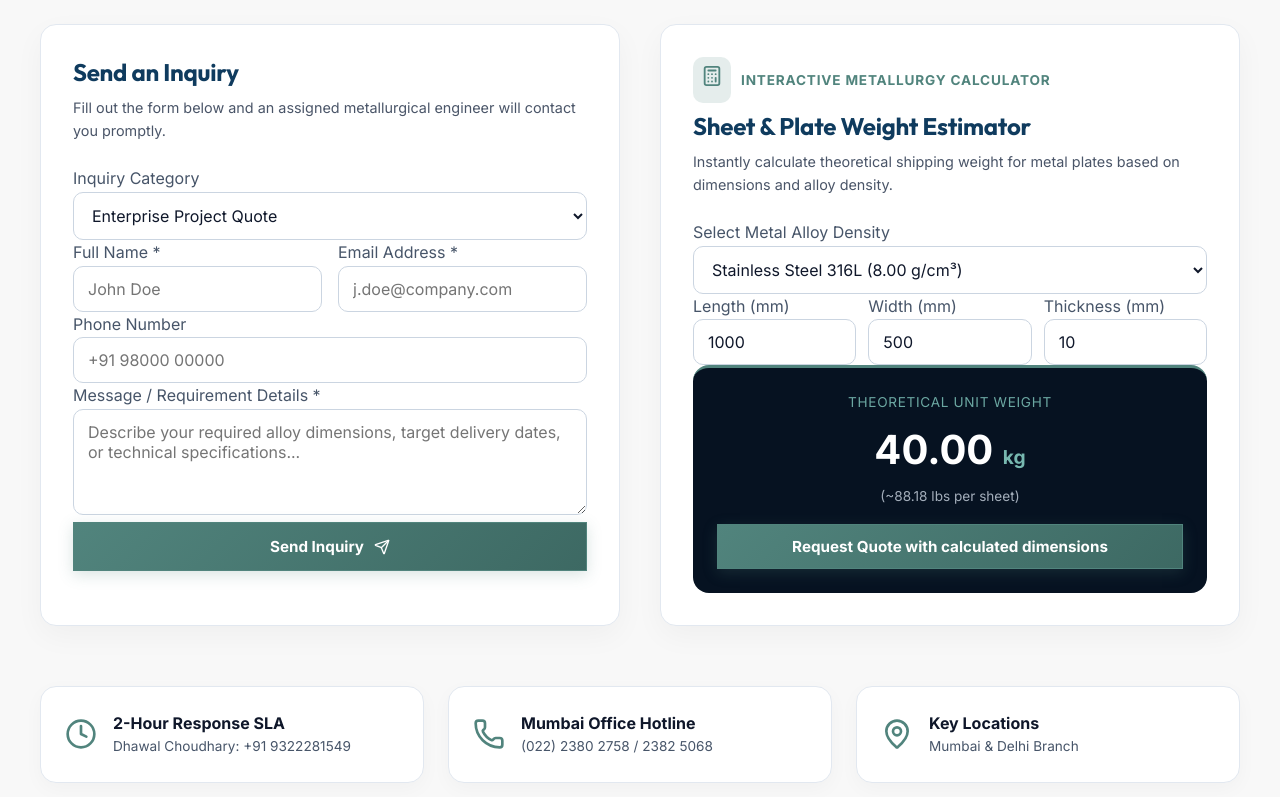
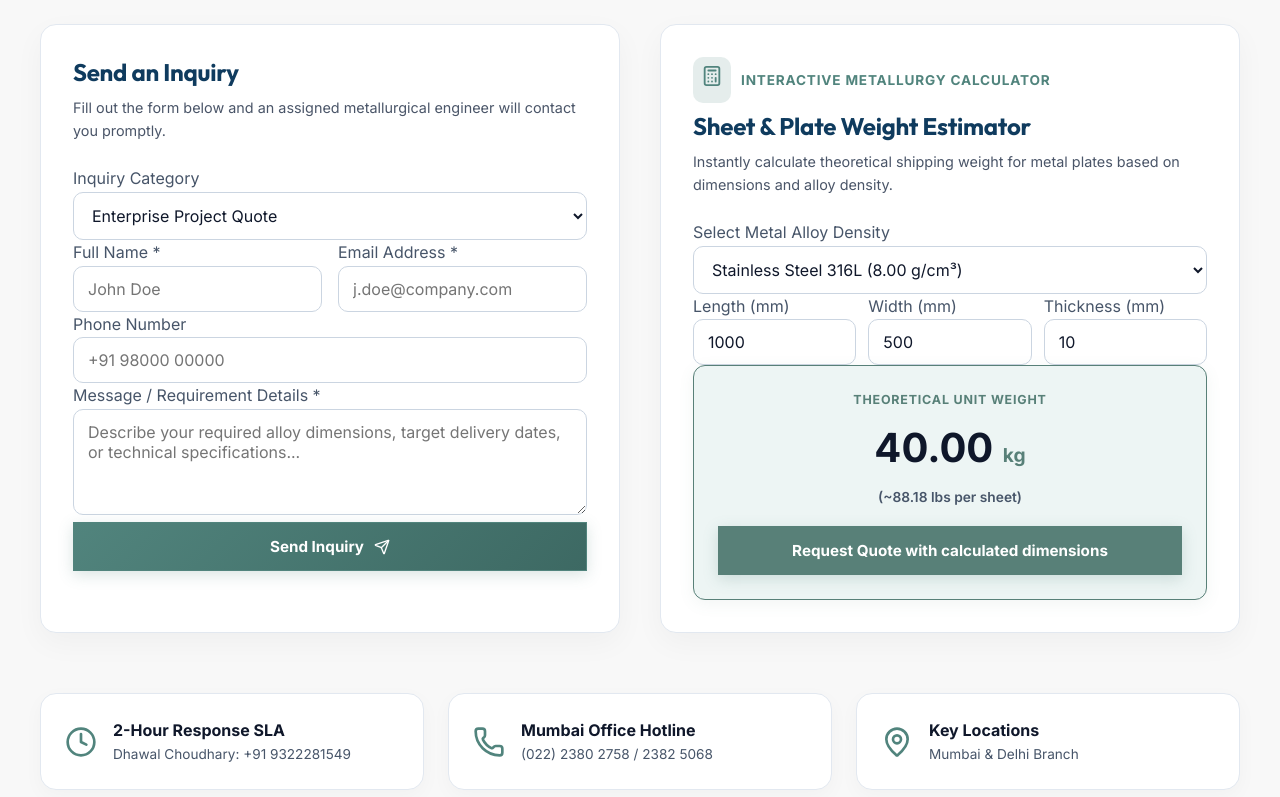
Before and after one commit to White-D-coder/Jyothi_metals, a React (Vite) app: page /contact in a window 1280 px wide. Shown: the part 504-1301 px from the top of the page. Built offline with nearby package versions, Linux system fonts and the light colour scheme.

Commit message:
feat: update ContactPage quote modal to accept product name and redesign weight result card with light theme styling

```diff
--- a/src/pages/ContactPage.tsx
+++ b/src/pages/ContactPage.tsx
@@ -2,7 +2,7 @@ import React, { useState } from 'react';
 import { Phone, MapPin, Clock, Send, Calculator, CheckCircle2 } from 'lucide-react';
 
 interface ContactPageProps {
-  onOpenQuoteModal: () => void;
+  onOpenQuoteModal: (productName?: string) => void;
 }
 
 export const ContactPage: React.FC<ContactPageProps> = ({ onOpenQuoteModal }) => {
@@ -212,21 +212,22 @@ export const ContactPage: React.FC<ContactPageProps> = ({ onOpenQuoteModal }) =>
               </div>
             </div>
 
-            {/* Calculated Weight Result Card */}
-            <div style={{ background: '#061221', color: '#ffffff', borderRadius: '16px', padding: '24px', marginTop: 'auto', textAlign: 'center', borderTop: '3px solid #51847D' }}>
-              <div style={{ fontSize: '0.85rem', textTransform: 'uppercase', letterSpacing: '0.05em', opacity: 0.9, color: '#77b8b0' }}>
+            {/* Calculated Weight Result Card (Crisp Light Theme Redesign) */}
+            <div style={{ background: '#EDF5F4', color: '#0F172A', border: '1px solid #588078', borderRadius: '12px', padding: '24px', marginTop: 'auto', textAlign: 'center', boxShadow: '0 4px 16px rgba(88, 128, 120, 0.08)' }}>
+              <div style={{ fontSize: '0.78rem', fontWeight: 800, textTransform: 'uppercase', letterSpacing: '0.8px', color: '#588078' }}>
                 Theoretical Unit Weight
               </div>
-              <div style={{ fontSize: '2.5rem', fontWeight: 900, color: '#ffffff', margin: '4px 0' }}>
-                {calculatedWeightKg.toFixed(2)} <span style={{ fontSize: '1.2rem', color: '#77b8b0' }}>kg</span>
+              <div style={{ fontSize: '2.5rem', fontWeight: 900, color: '#0F172A', margin: '6px 0' }}>
+                {calculatedWeightKg.toFixed(2)} <span style={{ fontSize: '1.2rem', color: '#588078', fontWeight: 800 }}>kg</span>
               </div>
-              <div style={{ fontSize: '0.85rem', opacity: 0.8, color: '#cbd5e1' }}>
+              <div style={{ fontSize: '0.86rem', color: '#475569', fontWeight: 600 }}>
                 (~{(calculatedWeightKg * 2.20462).toFixed(2)} lbs per sheet)
               </div>
               <button
-                onClick={onOpenQuoteModal}
-                className="btn btn-accent"
-                style={{ width: '100%', marginTop: '16px', padding: '12px', minHeight: '44px' }}
+                type="button"
+                onClick={() => onOpenQuoteModal('Calculated Sheet Weight Quote')}
+                className="btn btn-primary"
+                style={{ width: '100%', marginTop: '18px', padding: '14px', minHeight: '46px', justifyContent: 'center', background: '#588078', borderColor: '#588078' }}
               >
                 Request Quote with calculated dimensions
               </button>
```
